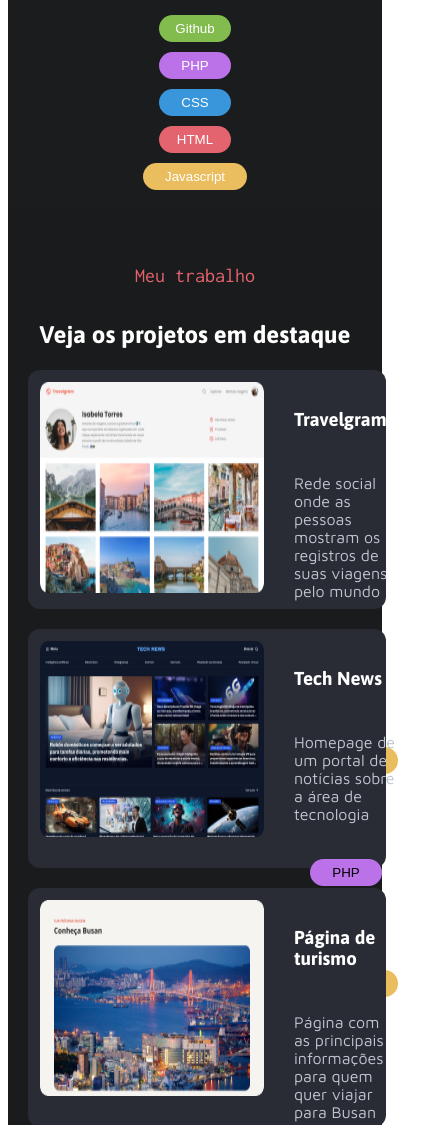
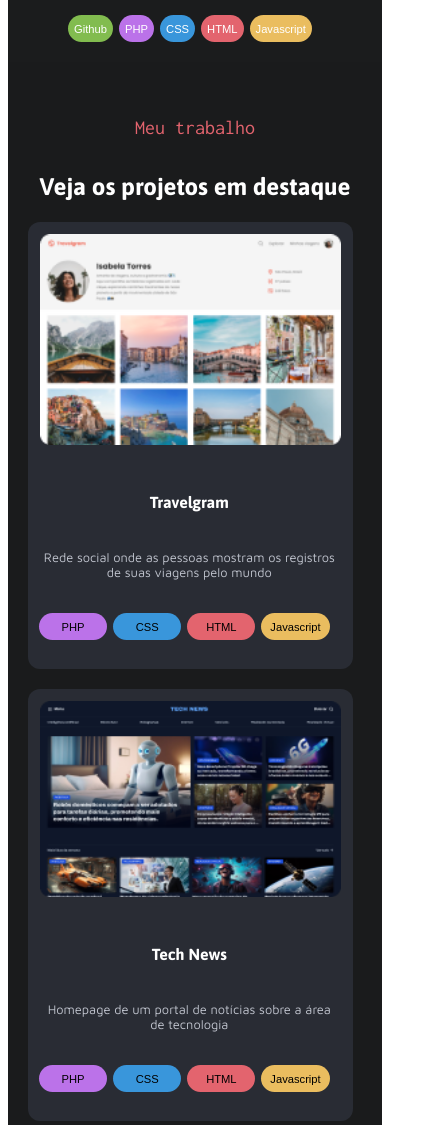
Before and after one commit to pedraocode/dev-php, a plain HTML site: page index.html in a window 390 px wide. Shown: the part 600-1725 px from the top of the page, 430 px wide, since content can reach past the window. Drawn offline with Linux system fonts and the light colour scheme.

Commit message:
terminei

```diff
--- a/style.css
+++ b/style.css
@@ -416,7 +416,7 @@ h2 {
     }
 
     .caixa, .caixa2 {
-        width: 100%;
+        width: 90%;
     }
 }
 
@@ -430,12 +430,156 @@ h2 {
     }
 
     .buttons {
+
+        align-items: center;
+    }
+
+    .botoes {
+
+        align-items: center;
+    }
+}
+@media (max-width: 1200px) {
+    .container {
         flex-direction: column;
         align-items: center;
     }
 
+    .column {
+        width: 100%;
+    }
+
+    .caixa, .caixa2 {
+        width: 90%;
+    }
+}
+
+@media (max-width: 768px) {
+    .primeiro, .meio, .terceiro {
+        padding: 20px;
+    }
+
+    .pro {
+        width: 100%;
+    }
+
+    .buttons {
+
+        align-items: center;
+    }
+
     .botoes {
+
+        align-items: center;
+    }
+
+    .text-container h3 {
+        font-size: 16px; /* Ajuste o tamanho da fonte para títulos menores */
+    }
+
+    .text-container p {
+        font-size: 12px; /* Ajuste o tamanho da fonte para parágrafos menores */
+    }
+
+    .git, .ph, .cs, .ht, .java, .p, .c, .h, .jav {
+        width: 100%;
+        font-size: 10px; /* Ajuste o tamanho da fonte para botões menores */
+    }
+}
+/* Media Queries para responsividade */
+@media (max-width: 1200px) {
+    .container {
         flex-direction: column;
         align-items: center;
     }
+
+    .column {
+        width: 100%;
+    }
+
+
+
+    .text-container {
+        width: 100%;
+        text-align: center;
+    }
+
+    .buttons {
+        flex-direction: row; /* Mantém os botões alinhados horizontalmente */
+
+        justify-content: center;
+    }
 }
+
+@media (max-width: 768px) {
+    .primeiro, .meio, .terceiro {
+        padding: 20px;
+    }
+
+    .pro {
+        width: 100%;
+    }
+
+    .buttons {
+
+        align-items: center;
+    }
+
+    .botoes {
+
+        align-items: center;
+    }
+
+    .text-container h3 {
+        font-size: 16px; /* Ajuste o tamanho da fonte para títulos menores */
+    }
+
+    .text-container p {
+        font-size: 12px; /* Ajuste o tamanho da fonte para parágrafos menores */
+    }
+
+    .git, .ph, .cs, .ht, .java, .p, .c, .h, .jav {
+        width: 100%;
+        font-size: 10px; /* Ajuste o tamanho da fonte para botões menores */
+    }
+}
+@media (max-width: 768px) {
+    .caixa, .caixa2 {
+        flex-direction: column; /* Organizar em coluna */
+        height: auto; /* Permitir altura dinâmica */
+        padding: 12px;
+    }
+
+    .text-container h3 {
+        font-size: 1rem; /* Reduzir tamanho do título */
+    }
+
+    .text-container p {
+        font-size: 0.8rem; /* Reduzir tamanho do texto */
+    }
+
+    .buttons {
+        gap: 6px; /* Menor espaçamento entre botões */
+        margin-right: 10px;
+    }
+
+    .buttons button {
+        font-size: 0.7rem; /* Fonte menor nos botões */
+        padding: 6px; /* Reduzir padding */
+    }
+    .caixa img {
+        width: 100%;
+    }
+    .caixa2 img {
+        width: 100%;
+    }
+    .text-container {
+       justify-content: center;
+  margin-left: -5px
+    }
+
+    .container {
+        justify-content: center;
+        align-items: center;
+    }
+}
```
